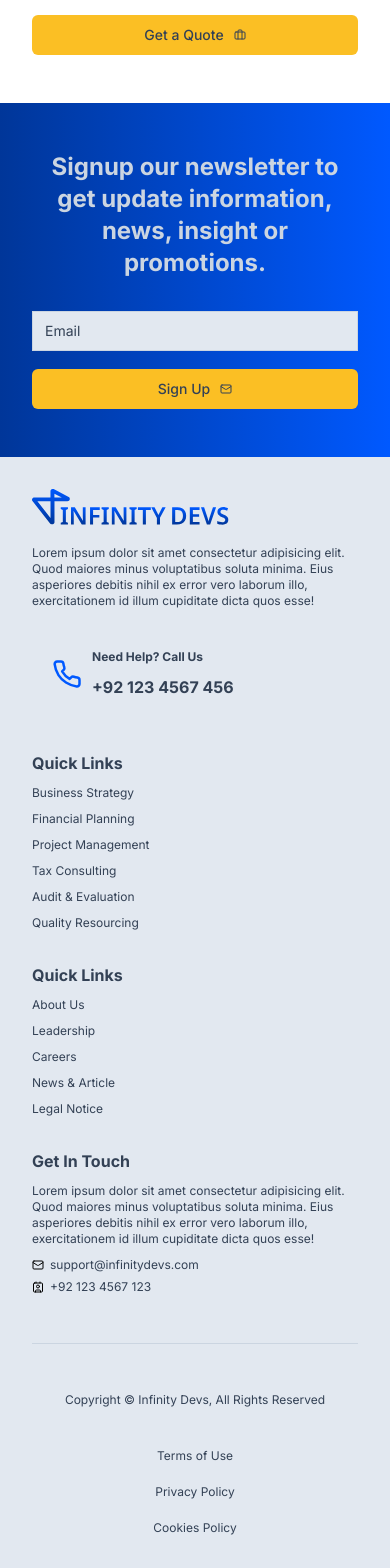
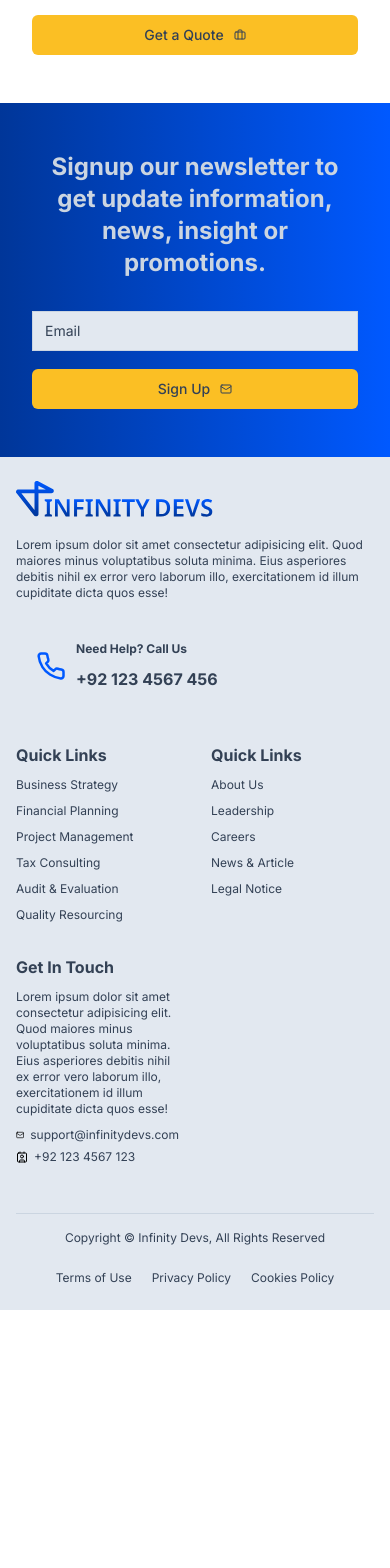
Before and after one commit to InfinityDevsHQ/software-house-next, a Next.js app: page / in a window 390 px wide. Shown: the part 7692-9260 px from the top of the page. After the commit the page ends 9002 px from the top, so only its background shows below. Built offline with nearby package versions, Linux system fonts and the light colour scheme.

Commit message:
fix: fix footer

```diff
--- a/components/general/footer.tsx
+++ b/components/general/footer.tsx
@@ -5,9 +5,9 @@ import Link from "next/link";
 
 export default function Footer() {
   return (
-    <footer className="p-8 md:p-12 bg-accent text-accent-foreground text-xs flex flex-col">
-      <div className="grid sm:grid-cols-2 lg:grid-cols-4 items-start sm:justify-center justify-between gap-8 md:p-12 border-b border-muted pb-12">
-        <div className="flex flex-col gap-5">
+    <footer className="px-4 py-6 sm:p-8 md:p-12 bg-accent text-accent-foreground text-xs flex flex-col">
+      <div className="grid grid-cols-2 lg:grid-cols-4 items-start sm:justify-center justify-between gap-8 md:p-12 border-b border-muted pb-12">
+        <div className="flex flex-col gap-5 col-span-2 sm:col-span-1">
           <LogoSvg />
           <p>
             Lorem ipsum dolor sit amet consectetur adipisicing elit. Quod
@@ -63,9 +63,9 @@ export default function Footer() {
           </div>
         </div>
       </div>
-      <div className="flex items-center flex-col gap-10 sm:flex-row justify-between pt-12 ">
+      <div className="flex items-center flex-col gap-6 md:gap-10 sm:flex-row justify-between pt-4 md:pt-12 ">
         <p>Copyright &copy; Infinity Devs, All Rights Reserved</p>
-        <ol className="flex flex-col md:flex-row items-center gap-5">
+        <ol className="flex  sm:flex-col md:flex-row items-center gap-5">
           {LegalLinks.map((link) => (
             <li key={link.id}>
               <Link href={link.link}>{link.name}</Link>
```
